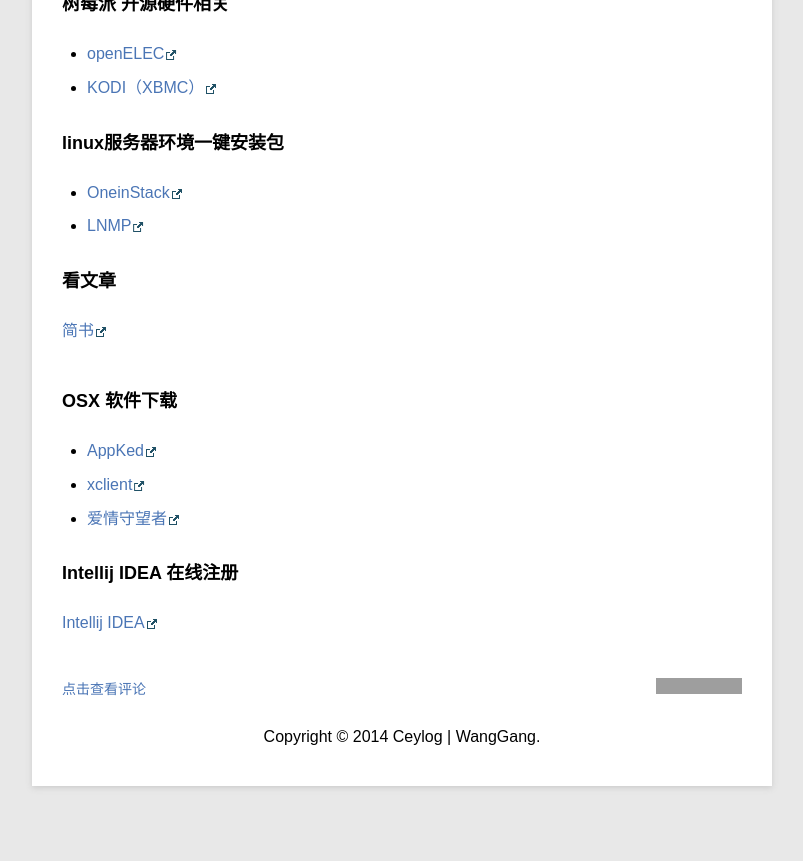
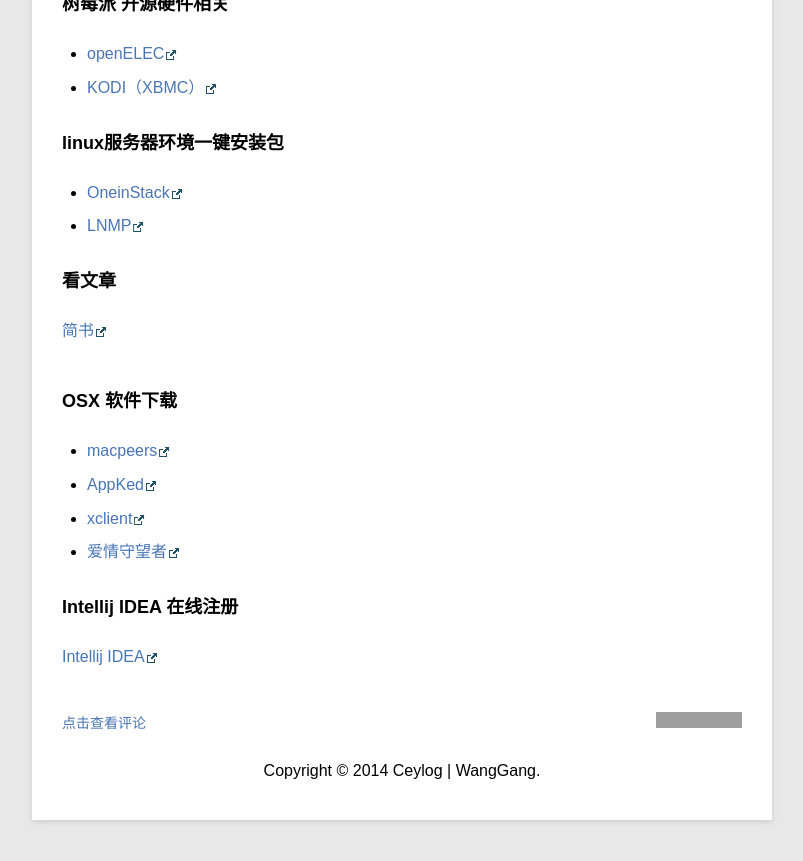
Before and after one commit to ceylog/ceylog.github.io, a Jekyll site: the page built from _posts/blog/2014-03-21-mark-and-memo.md, in a window 1280 px wide and 900 px high, scrolled down 2515 px. Shown: the top 861 px of the window, without its empty margins (78-881 px from the left). Built offline with Jekyll 4.4.1, drawn with Linux system fonts in a browser that asks for light colours; Markdown is read by kramdown in place of the engine named in the settings; grey boxes are pictures that could not be loaded.

Commit message:
Update 2014-03-21-mark-and-memo.md

```diff
--- a/_posts/blog/2014-03-21-mark-and-memo.md
+++ b/_posts/blog/2014-03-21-mark-and-memo.md
@@ -51,6 +51,7 @@
 [简书][3]
 
 ### OSX 软件下载
+* [macpeers](http://www.macpeers.com/)
 * [AppKed](https://www.macbed.com/)
 * [xclient](http://xclient.info/)
 * [爱情守望者](http://www.waitsun.com)
```
